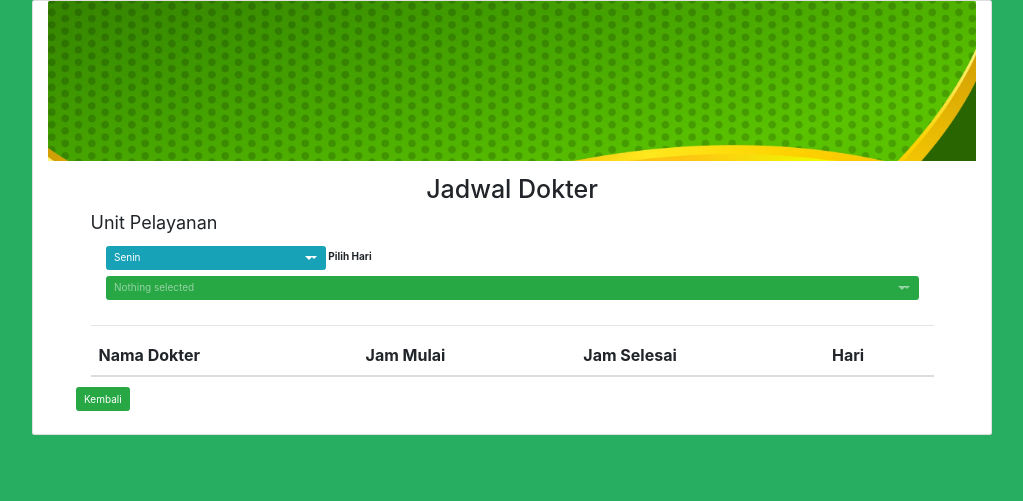
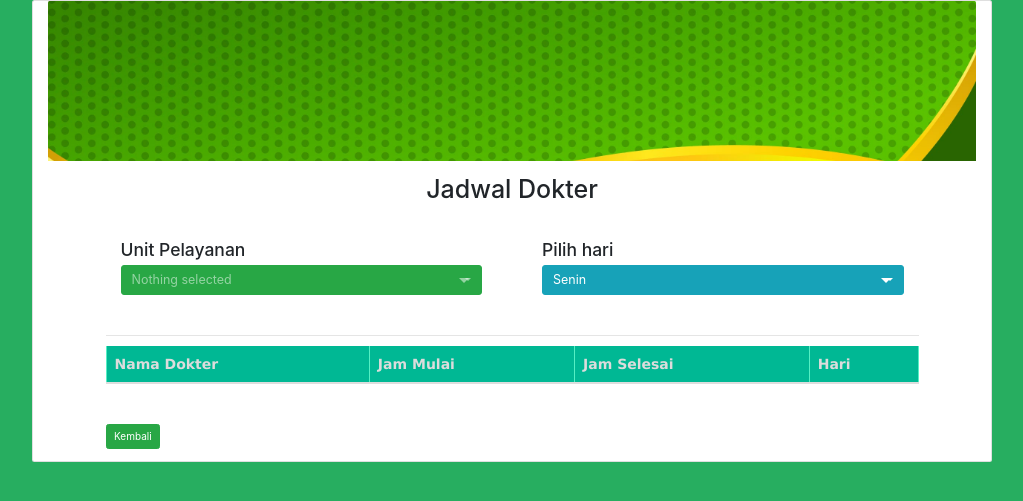
Before and after one commit to AdmiralLion/jadwaldokci, a PHP site: page / in a window 1280 px wide. Shown: the top 501 px of the page, without its empty margins (128-1151 px from the left). Run offline with PHP 8.4, Linux system fonts and the light colour scheme; data that the repository does not hold is empty; some libraries are stand-ins or nearby versions.

Commit message:
update style

```diff
--- a/css/style.css
+++ b/css/style.css
@@ -15,3 +15,31 @@ font-size: large;
 .background-col{
     background-color: #27ae60;
 }
+/* Pengaturan border-collapse jenis,ukuran serta warna huruf secara keseluruhan tabel */
+table{
+    border-collapse:collapse;
+    font:normal normal 12px Verdana,Arial,Sans-Serif;
+    color:#333333;
+}
+/* Mengatur warna latar, warna teks, ukruan font dan jenis bold (tebal) pada header tabel */
+table th {
+    background:#00b894;
+    color:#DCDCDC;
+    font-weight:bold;
+    font-size:14px;
+}
+/* Mengatur border dan jarak/ruang pada kolom */
+table th,
+table td {
+    vertical-align:top;
+    padding:5px 10px;
+    border:1px solid #55efc4;
+}
+/* Mengatur warna baris */
+table tr {
+    background:#55efc4;
+}
+/* Mengatur warna baris genap (akan menghasilkan warna selang seling pada baris tabel) */
+table tr:nth-child(even) {
+    background:#F0F8FF;
+}
--- a/index.php
+++ b/index.php
@@ -16,9 +16,34 @@
       <div class="container">
         <div class="container-fluid">
         <h1 style="text-align:center">Jadwal Dokter</h1>
-          <p>Unit Pelayanan</p>
-          <div class="col-sm-12">
-            <select name="hari" id="hari" onchange="selectHari()" class="selectpicker" data-style='btn-info'>
+        <br><br>
+          <div class="container">
+            <div class="row">
+              <div class="col">
+              <h3 class="col-sm-6">Unit Pelayanan</h3>
+              </div>
+              <div class="col">
+              <h3 class="col-sm-6">Pilih hari</h3>
+              </div>
+            </div>
+            <div class="row">
+              <div class="col-6">
+              <?php
+                require ("koneksi.php");
+                $sql = "SELECT * from b_ms_unit WHERE nama LIKE 'Poli%' AND aktif=1 GROUP BY nama";
+                $result = $conn->query($sql);
+                echo "<select id='dokter' onchange='selectDokter()' class='selectpicker col-sm-12' data-live-search='true' data-style='btn-success btn-lg' >";
+                if ($result->num_rows > 0) {
+                  while($rows = $result->fetch_assoc()) {
+                    echo "<option selected='selected' value=".$rows['id'].">".$rows['nama']."</option>";
+                    }
+                  }
+
+                echo "</select>";
+                ?>
+              </div>
+              <div class="col-6">
+              <select name="hari" id="hari" onchange="selectHari()" class="selectpicker col-sm-12" data-style='btn-info btn-lg'>
                   <option value="1">Senin</option>
                   <option value="2">Selasa</option>
                   <option value="3">Rabu</option>
@@ -27,24 +52,8 @@
                   <option value="6">Sabtu</option>
                   <option value="7">Minggu</option>
                 </select>
-          <label for="hari">Pilih Hari</label>
               </div>
-          <br><br>
-          <?php
-          require ("koneksi.php");
-          $sql = "SELECT * from b_ms_unit WHERE nama LIKE 'Poli%' AND aktif=1 GROUP BY nama";
-          $result = $conn->query($sql);
-
-          echo "<select id='dokter' onchange='selectDokter()' class='selectpicker col-md-12' data-live-search='true' data-style='btn-success' >";
-          if ($result->num_rows > 0) {
-             while($rows = $result->fetch_assoc()) {
-              echo "<option selected='selected' value=".$rows['id'].">".$rows['nama']."</option>";
-              }
-            }
-
-          echo "</select>";
-
-          ?>
+                </div>
           <br><br>
         <hr/>
               <table class="table table-striped">
@@ -60,11 +69,10 @@
           </table>
                 <?php
               ?>
+              <br><br>
+              <a href="#" class="btn btn-success">Kembali</a>
         </div>
-        <a href="#" class="btn btn-success">Kembali</a>
-        <p></p>
         </div>
-
     </div>
   </div>
 </body>
```
Lines whose indentation alone changed are shown as unchanged.
